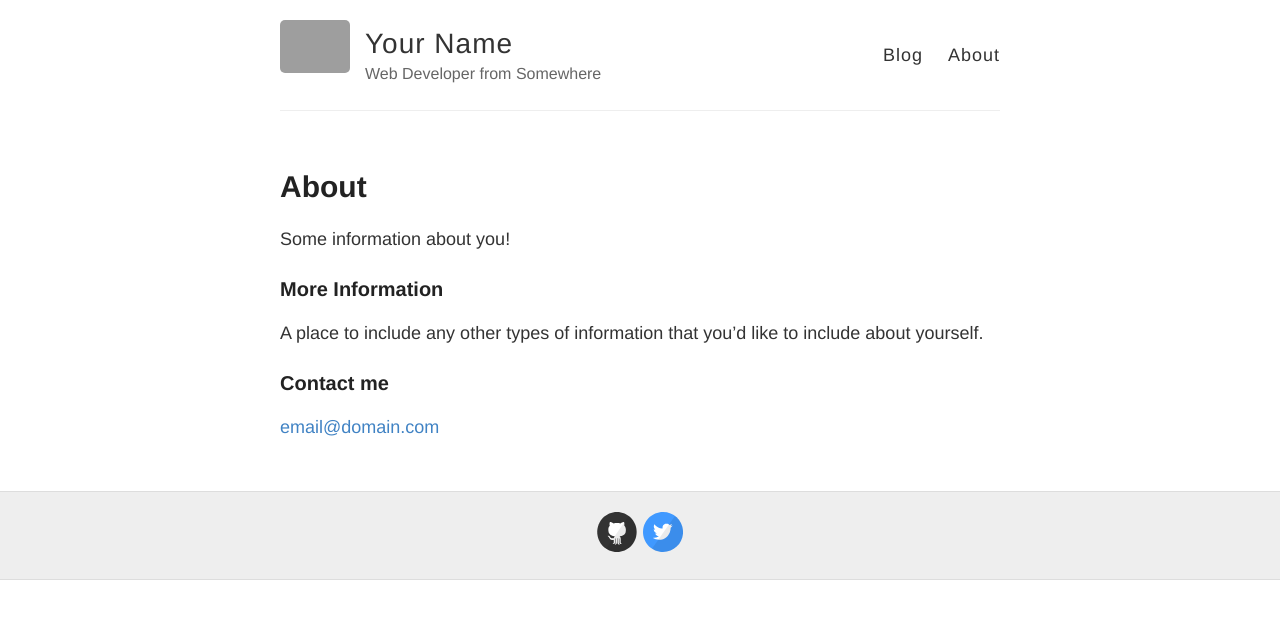
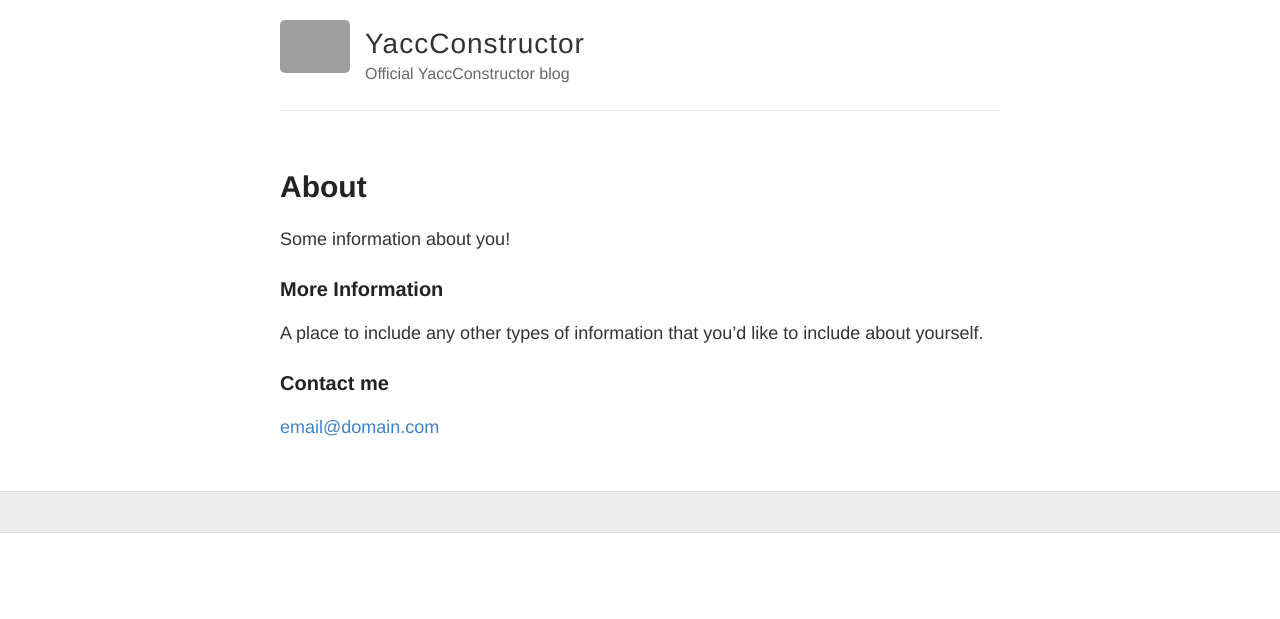
Before and after one commit to YaccConstructor/YaccConstructor.github.io, a Jekyll site: the page built from about.md, in a window 1280 px wide. Shown: the top 619 px of the page. Built offline with Jekyll 4.4.1, drawn with Linux system fonts in a browser that asks for light colours; Markdown is read by kramdown in place of the engine named in the settings; grey boxes are pictures that could not be loaded.

Commit message:
First small customization.

```diff
--- a/_config.yml
+++ b/_config.yml
@@ -3,13 +3,13 @@
 #
 
 # Name of your site (displayed in the header)
-name: Your Name
+name: YaccConstructor
 
 # Short bio or description (displayed in the header)
-description: Web Developer from Somewhere
+description: Official YaccConstructor blog
 
 # URL of your avatar or profile pic (you could use your GitHub profile pic)
-avatar: https://raw.githubusercontent.com/barryclark/jekyll-now/master/images/jekyll-logo.png
+avatar: http://yaccconstructor.github.io/images/YC_big.jpg
 
 #
 # Flags below are optional
@@ -21,12 +21,12 @@ footer-links:
   email:
   facebook:
   flickr:
-  github: barryclark/jekyll-now
+  github: #barryclark/jekyll-now
   instagram:
   linkedin:
   pinterest:
   rss: # just type anything here for a working RSS icon, make sure you set the "url" above!
-  twitter: jekyllrb
+  twitter: #jekyllrb
   stackoverflow: # your stackoverflow profile, e.g. "users/50476/bart-kiers"
 
 # Your disqus shortname, entering this will enable commenting on posts
--- a/_layouts/default.html
+++ b/_layouts/default.html
@@ -31,10 +31,10 @@
             <p class="site-description">{{ site.description }}</p>
           </div>
 
-          <nav>
+          <!--nav>
             <a href="{{ site.baseurl }}/">Blog</a>
             <a href="{{ site.baseurl }}/about">About</a>
-          </nav>
+          </nav-->
         </header>
       </div>
     </div>
--- a/index.html
+++ b/index.html
@@ -27,9 +27,6 @@
           <!--li><a href="http://yc.com">YaccConstructor</a></li-->
           <li><a href="https://github.com/YaccConstructor">github page</a>
           </li>
-          <li><a href="blog_index.html">Blog</a>
-          </li>
-
         </ul>
         <h3 class="muted"><a href="./index.html">YaccConstructor</a></h3>
       </div>
@@ -80,6 +77,8 @@ Lexing and parsing concurrently in F# in fslex and fsyacc.
           <ul class="nav nav-list" id="menu" style="margin-top: 20px;">
             <li class="nav-header">YaccConstructor</li>
             <li><a href="./index.html">Home page</a></li>
+            <li><a href="blog_index.html">Blog</a></li>
+
             <!--li class="divider"></li>
 
             <li class="nav-header">Getting started</li>
```
